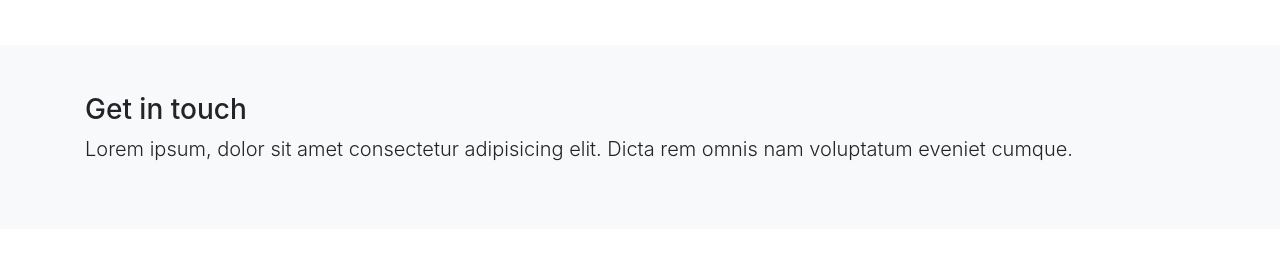
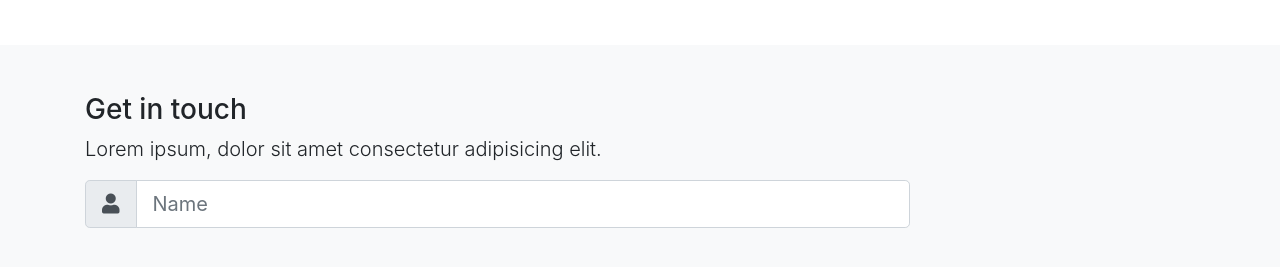
Before and after one commit to steviebanko/Meteorite, a plain HTML site: page index.html in a window 1280 px wide. Shown: the part 2365-2632 px from the top of the page. Before the commit the page ends 2594 px from the top, so only its background shows below. Drawn offline with nearby package versions, Linux system fonts and the light colour scheme.

Commit message:
added form with name, email, and message

```diff
--- a/index.html
+++ b/index.html
@@ -323,12 +323,22 @@
 </section>
 
 <!-- CONTACT FORM -->
-<section class="py-5 bg-light">
+<section id="contact" class="py-5 bg-light">
 <div class="container">
   <div class="row">
-    <div class="col">
+    <div class="col-lg-9">
       <h3>Get in touch</h3>
-      <p class="lead">Lorem ipsum, dolor sit amet consectetur adipisicing elit. Dicta rem omnis nam voluptatum eveniet cumque.</p>
+      <p class="lead">Lorem ipsum, dolor sit amet consectetur adipisicing elit.</p>
+      <form>
+        <div class="input-group input-group-lg mb-3">
+          <div class="input-group-prepend">
+            <span class="input-group-text">
+              <i class="fas fa-user"></i>
+            </span>
+          </div>
+          <input type="text" class="form-control" placeholder="Name">
+        </div>
+      </form>
     </div>
   </div>
   <div class="form-row">
```
